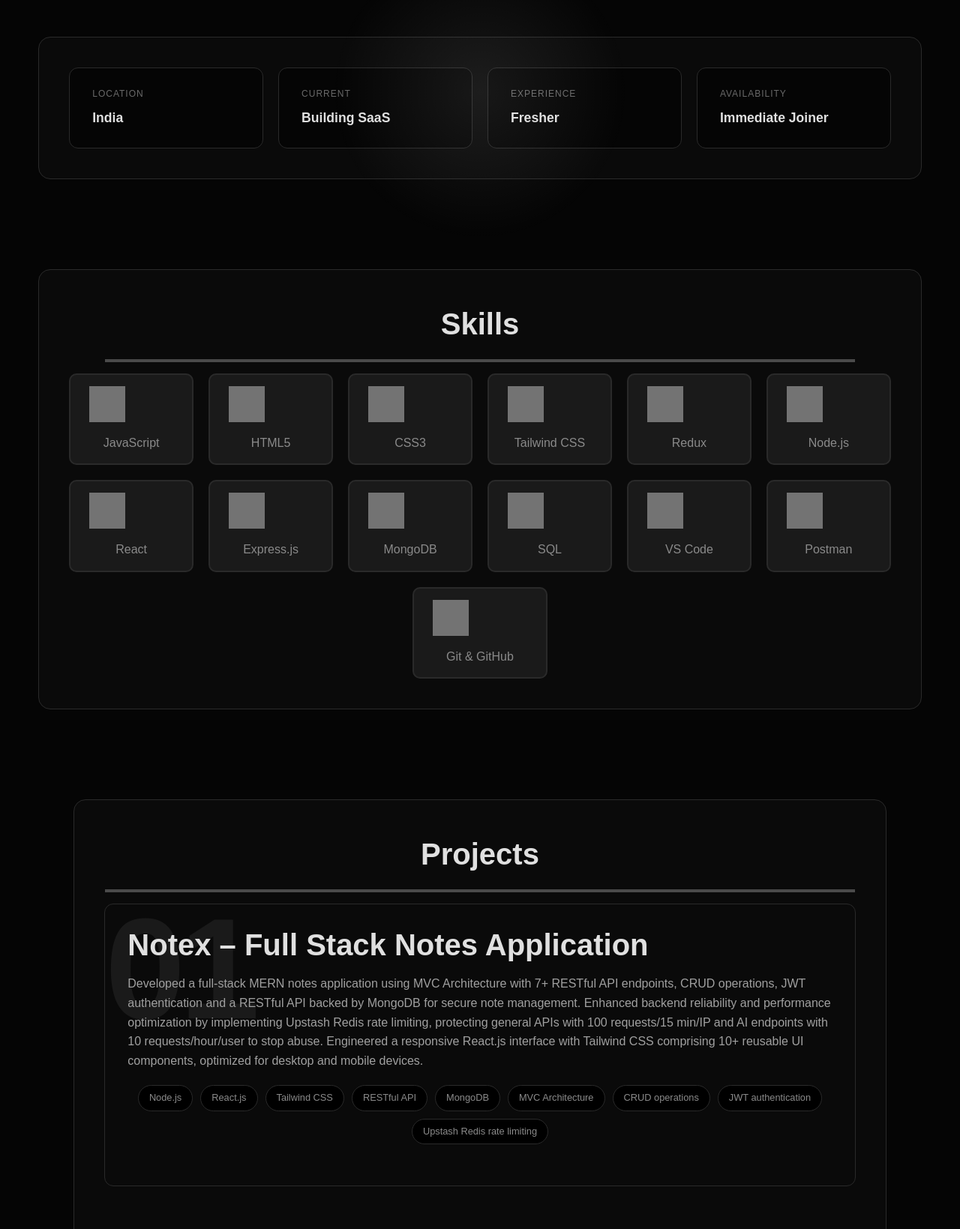
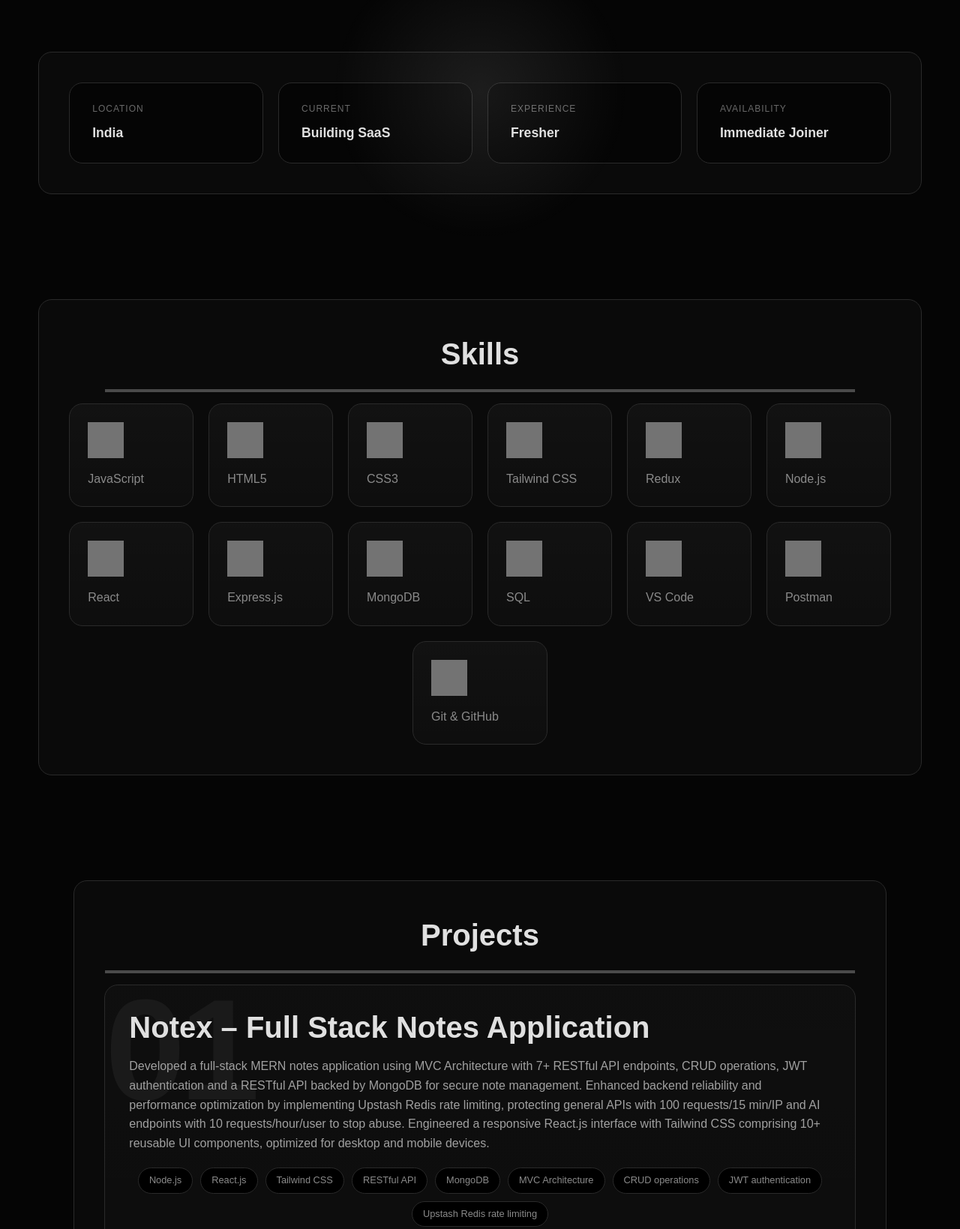
Before and after one commit to Vikhyat-168/personal-portfolio, a plain HTML site: page index.html in a window 1280 px wide. Shown: the part 278-1917 px from the top of the page at 75% size. Drawn offline with Linux system fonts and the light colour scheme; grey boxes are pictures that could not be loaded.

Commit message:
Refine portfolio UI and styling

```diff
--- a/styles.css
+++ b/styles.css
@@ -5,15 +5,19 @@
 }
 
 :root{
+    --container-width:1200px;
+    --container-padding:clamp(22px,4vw,40px);
+    --section-gap:clamp(40px,6vw,70px);
+    --radius:18px;
 
-    --container-width:1200px;
+    --bg:#050505;
+    --surface:#0a0a0a;
+    --card:#121212;
+    --border:#2a2a2a;
+    --border-hover:#3d3d3d;
 
-    --container-padding:clamp(18px,4vw,40px);
-
-    --section-gap:clamp(30px,5vw,60px);
-
-    --radius:16px;
-
+    --text:#e5e5e5;
+    --text-secondary:#9d9d9d;
 }
 
 body{
@@ -62,8 +66,8 @@ html{
   width: min(var(--container-width), 92%);
   margin:var(--section-gap) auto;
   background-color: #0a0a0a;
-  border: 1px solid #2a2a2a;
-  border-radius: 16px;
+  border:1px solid var(--border);
+  border-radius: 18px;
   padding: 40px;
   display: grid;
   grid-template-columns:repeat(auto-fit,minmax(180px,1fr));
@@ -72,15 +76,15 @@ html{
 
 .stat-box{
   background-color: #050505;
-  border: 1px solid #2a2a2a;
-  border-radius: 12px;
+  border: 1px solid var(--border);
+  border-radius: 18px;
   padding: 25px 30px;
   transition: transform 0.15s ease, border-color 0.4s ease, box-shadow 0.4s ease;
 }
 
 .stat-box:hover{
-  transform: scale(1.03);
-  border-color: #555;
+  transform:translateY(-4px);
+border-color:var(--border-hover);
 }
 
 .stat-label{
@@ -114,7 +118,7 @@ html{
   padding:var(--container-padding);
   border-radius:var(--radius);
   background:#0a0a0a;
-  border:1px solid #2a2a2a;
+  border:1px solid var(--border);
   text-align:center;
 }
 
@@ -163,7 +167,7 @@ display:none;
 
 .main-content{
   background:#0a0a0a;
-  border:1px solid #2a2a2a;
+  border:1px solid var(--border);
   border-radius:var(--radius);
   padding:var(--container-padding);
 }
@@ -210,7 +214,7 @@ nav a{
 }
 
 #about{
-  margin-bottom: 40px;
+  margin-bottom:clamp(3rem,6vw,5rem);
 }
 
 /* skills */
@@ -222,14 +226,24 @@ nav a{
 }
 
 .item{
-  padding: 15px 25px;
-  border-radius: 10px;
-  border: 2px solid #2a2a2a;
-  background-color: #1a1a1a;
-  text-align: center;
-  transition: transform 0.15s ease, box-shadow 0.3s ease;
-  flex:1 1 150px;
-  max-width:180px;
+    flex:1 1 150px;
+    max-width:180px;
+
+    padding:24px;
+
+    border-radius:18px;
+
+    border:1px solid var(--border);
+
+    background:linear-gradient(
+        180deg,
+        rgba(255,255,255,.03),
+        rgba(255,255,255,.015)
+    );
+
+    transition:
+        transform .25s ease,
+        border-color .25s ease;
 }
 
 .item img{
@@ -246,8 +260,8 @@ nav a{
 }
 
 .item:hover{
-  transform: scale(1.05);
-  box-shadow: 0 4px 8px rgba(0, 0, 0, 0.2)
+  transform:translateY(-4px);
+border-color:var(--border-hover);
 }
 
 .item:hover img{
@@ -262,15 +276,27 @@ nav a{
   padding:var(--container-padding);
   border-radius:var(--radius);
   background:#0a0a0a;
-  border:1px solid #2a2a2a;
+  border:1px solid var(--border);
 }
 
 .project{
-  position: relative;
-  border: 1px solid #2a2a2a;
-  border-radius: 12px;
-  padding: 30px;
-  transition: border-color 0.4s ease, box-shadow 0.4s ease;
+    position:relative;
+
+    padding:32px;
+
+    border-radius:18px;
+
+    border:1px solid var(--border);
+
+    background:linear-gradient(
+        180deg,
+        rgba(255,255,255,.02),
+        rgba(255,255,255,.01)
+    );
+
+    transition:
+        transform .25s ease,
+        border-color .25s ease;
 }
 
 .project:not(:last-child) {
@@ -296,8 +322,8 @@ nav a{
 }
 
 .project:hover .project-number{
-  transform: translate(-10px, -10px) scale(1.05);
-  color: #333333;
+  transform:translateY(-4px);
+border-color:var(--border-hover);
 }
 
 .project-info{
@@ -328,8 +354,8 @@ nav a{
 
 .project-tags .tag{
   padding: 6px 14px;
-  border-radius: 20px;
-  border: 1px solid #2a2a2a;
+  border-radius: 18px;
+  border:1px solid var(--border);
   background-color: #000000;
   color: #8a8a8a;
   font-size: 0.8rem;
@@ -337,7 +363,7 @@ nav a{
 }
 
 .project-tags .tag:hover{
-  box-shadow: 0 4px 8px rgba(0, 0, 0, 0.2)
+  border-color:var(--border-hover);
 }
 
 /* social */
@@ -347,7 +373,7 @@ nav a{
   padding:var(--container-padding);
   border-radius:var(--radius);
   background:#0a0a0a;
-  border:1px solid #2a2a2a;
+  border:1px solid var(--border);
   text-align:center;
 }
 
@@ -363,9 +389,9 @@ nav a{
   align-items: center;
   gap: 12px;
   padding: 15px 30px;
-  border-radius: 12px;
-  border: 2px solid #2a2a2a;
-  background-color: #050505;
+  background:#111;
+  border:1px solid var(--border);
+  border-radius:18px;
   text-decoration: none;
   color: #e0e0e0;
   font-weight: 600;
@@ -380,8 +406,8 @@ nav a{
 }
 
 .social-link:hover{
-  transform: scale(1.05);
-  border-color: #666;
+  transform:translateY(-4px);
+border-color:var(--border-hover);
 }
 
 .social-link:hover img{
@@ -398,7 +424,7 @@ nav a{
   padding: var(--container-padding);
   border-radius: var(--radius);
   background-color: #0a0a0a;
-  border: 1px solid #2a2a2a;
+  border: 1px solid var(--border);
   text-align: center;
 }
 
@@ -413,9 +439,9 @@ nav a{
   align-items: center;
   gap: 10px;
   padding: 15px 35px;
-  border-radius: 30px;
-  border: 2px solid #2a2a2a;
-  background-color: #050505;
+  background:#111;
+  border:1px solid var(--border);
+  border-radius:18px;
   color: #e0e0e0;
   font-weight: 600;
   text-decoration: none;
@@ -423,6 +449,6 @@ nav a{
 }
 
 .resume-download:hover{
-  transform: scale(1.05);
-  border-color: #666;
+  transform:translateY(-4px);
+border-color:var(--border-hover);
 }
```
